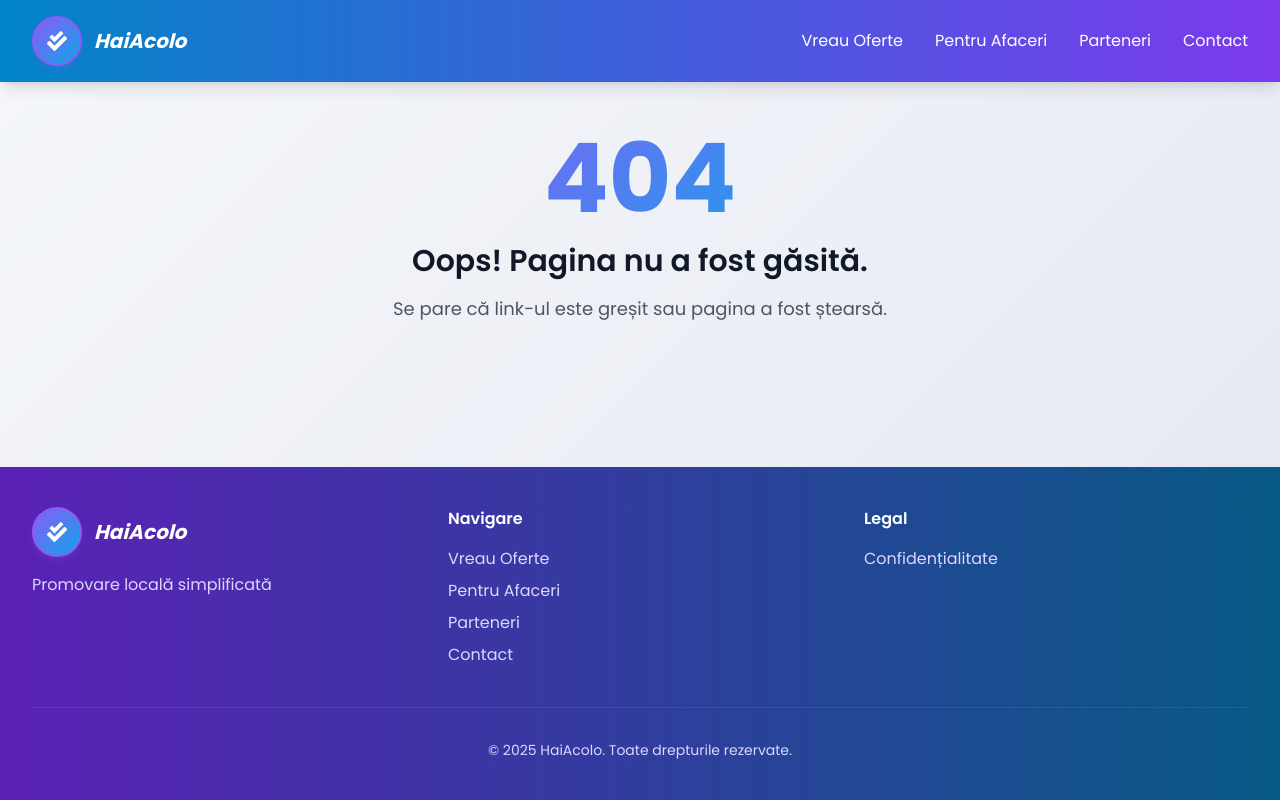
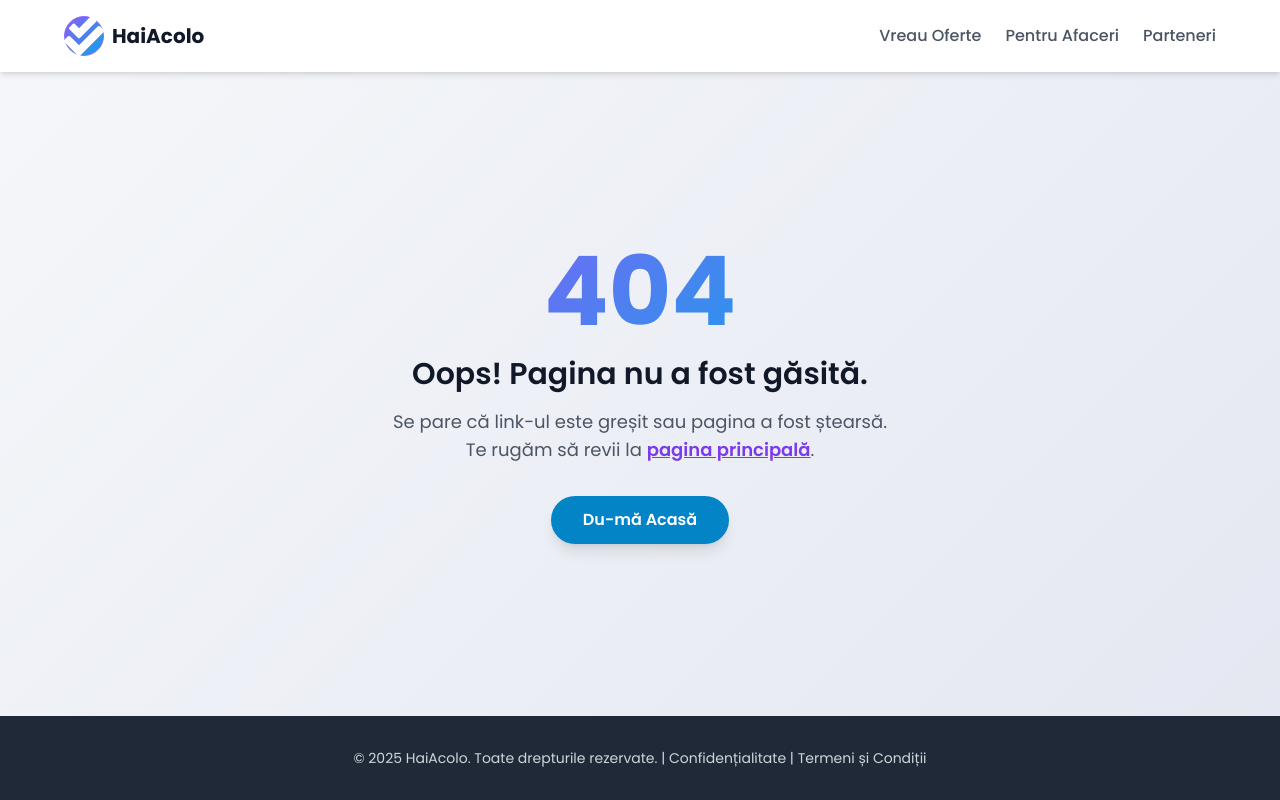
Before and after one commit to viabolat/haiacolo, a website: page 404.html in a window 1280 px wide. Drawn offline with nearby package versions, Linux system fonts and the light colour scheme.

Commit message:
Simplify 404 page layout and styles
Removed complex styles for logo and mobile menu to simplify the design. Updated navigation and footer structure for better consistency.

```diff
--- a/404.html
+++ b/404.html
@@ -6,13 +6,11 @@
     <meta name="viewport" content="width=device-width, initial-scale=1.0" />
     <title>Pagină Negăsită | HaiAcolo</title>
 
-    <!-- SEO Meta Tags -->
     <meta name="description"
         content="Pagina pe care o căutați nu a fost găsită. Se pare că link-ul este greșit sau pagina a fost ștearsă.">
     <meta name="robots" content="noindex, nofollow">
     <link rel="canonical" href="https://www.haiacolo.ro/404" />
 
-    <!-- Tailwind -->
     <script src="https://cdn.tailwindcss.com"></script>
     <script>
         tailwind.config = {
@@ -20,28 +18,12 @@
                 extend: {
                     colors: {
                         primary: {
-                            50: '#f5f3ff',
-                            100: '#ede9fe',
-                            200: '#ddd6fe',
-                            300: '#c4b5fd',
-                            400: '#a78bfa',
-                            500: '#8b5cf6',
-                            600: '#7c3aed',
-                            700: '#6d28d9',
-                            800: '#5b21b6',
-                            900: '#4c1d95',
+                            50: '#f5f3ff', 100: '#ede9fe', 200: '#ddd6fe', 300: '#c4b5fd', 400: '#a78bfa',
+                            500: '#8b5cf6', 600: '#7c3aed', 700: '#6d28d9', 800: '#5b21b6', 900: '#4c1d95',
                         },
                         secondary: {
-                            50: '#f0f9ff',
-                            100: '#e0f2fe',
-                            200: '#bae6fd',
-                            300: '#7dd3fc',
-                            400: '#38bdf8',
-                            500: '#0ea5e9',
-                            600: '#0284c7',
-                            700: '#0369a1',
-                            800: '#075985',
-                            900: '#0c4a6e',
+                            50: '#f0f9ff', 100: '#e0f2fe', 200: '#bae6fd', 300: '#7dd3fc', 400: '#38bdf8',
+                            500: '#0ea5e9', 600: '#0284c7', 700: '#0369a1', 800: '#075985', 900: '#0c4a6e',
                         }
                     }
                 }
@@ -49,11 +31,9 @@
         }
     </script>
 
-    <!-- Icons -->
     <link rel="stylesheet" href="https://cdnjs.cloudflare.com/ajax/libs/font-awesome/6.4.0/css/all.min.css">
 
 
-    <!-- Optional Favicon -->
     <link rel="icon" href="/public/logo.png" type="image/png" sizes="32x32">
     <link rel="icon" href="/public/logo.png" type="image/png" sizes="16x16">
     <link rel="apple-touch-icon" sizes="180x180" href="/public/logo.png">
@@ -72,18 +52,7 @@
             scroll-behavior: smooth;
         }
 
-        .logo-circle {
-            width: 50px;
-            height: 50px;
-            border-radius: 50%;
-            background: linear-gradient(135deg, #8b5cf6 0%, #0ea5e9 100%);
-            display: flex;
-            align-items: center;
-            justify-content: center;
-            position: relative;
-            box-shadow: 0 4px 6px rgba(139, 92, 246, 0.2);
-            border: 2px solid #8b5cf6;
-        }
+        /* Removed complex logo styles for unification */
 
         .gradient-text {
             background: linear-gradient(135deg, #8b5cf6 0%, #0ea5e9 100%);
@@ -93,135 +62,80 @@
             font-weight: 700;
         }
 
-        #mobile-menu {
-            transition: all 0.3s ease;
-        }
+        /* Removed complex mobile menu styles */
     </style>
 </head>
 
 <body class="bg-gray-50 text-gray-900 flex flex-col min-h-screen">
 
-    <header class="bg-gradient-to-r from-secondary-600 to-primary-600 shadow-lg sticky top-0 z-50">
-        <nav class="max-w-7xl mx-auto px-4 sm:px-6 lg:px-8" aria-label="Main navigation">
-            <div class="flex justify-between items-center py-4">
-                <a href="/index" title="HaiAcolo Home" class="hover:opacity-90 transition-opacity flex items-center">
-                    <div class="logo-circle mr-3 floating" aria-hidden="true">
-                        <svg xmlns="http://www.w3.org/2000/svg" viewBox="0 0 512 512" class="w-5 h-5 fill-white">
-                            <path
-                                d="M505 174.8l-39.6-39.6c-9.4-9.4-24.6-9.4-33.9 0L192 374.7 80.6 263.2c-9.4-9.4-24.6-9.4-33.9 0L7 302.9c-9.4 9.4-9.4 24.6 0 34L175 505c9.4 9.4 24.6 9.4 33.9 0l296-296.2c9.4-9.5 9.4-24.7 .1-34zm-324.3 106c6.2 6.3 16.4 6.3 22.6 0l208-208.2c6.2-6.3 6.2-16.4 0-22.6L366.1 4.7c-6.2-6.3-16.4-6.3-22.6 0L192 156.2l-55.4-55.5c-6.2-6.3-16.4-6.3-22.6 0L68.7 146c-6.2 6.3-6.2 16.4 0 22.6l112 112.2z" />
-                        </svg>
-                    </div>
-                    <span class="text-xl font-bold text-white italic">HaiAcolo</span>
-                </a>
-                <div class="hidden md:flex space-x-8">
-                    <a href="/user" class="text-white hover:text-secondary-200 transition-colors nav-link">Vreau
-                        Oferte</a>
-                    <a href="/founder" class="text-white hover:text-secondary-200 transition-colors nav-link">Pentru
-                        Afaceri</a>
-                    <a href="/directory"
-                        class="text-white hover:text-secondary-200 transition-colors nav-link">Parteneri</a>
-                    <a href="mailto:contact@haiacolo.ro"
-                        class="text-white hover:text-secondary-200 nav-link">Contact</a>
-                </div>
-                <button id="mobile-menu-button" class="md:hidden text-white">
-                    <i class="fas fa-bars text-xl"></i>
-                </button>
-            </div>
-        </nav>
+    <header class="p-4 bg-white shadow-md sticky top-0 z-10">
+        <div class="max-w-6xl mx-auto flex justify-between items-center">
+            <a href="/index" title="HaiAcolo Home" class="flex items-center text-xl font-bold text-gray-900">
+                <img src="/public/logo.svg" alt="HaiAcolo Logo" class="w-10 h-10 mr-2">
+                HaiAcolo
+            </a>
+            <nav class="hidden md:flex space-x-6">
+                <a href="/user" class="text-gray-600 hover:text-secondary-600 font-medium transition duration-200">Vreau Oferte</a>
+                <a href="/founder" class="text-gray-600 hover:text-primary-600 font-medium transition duration-200">Pentru Afaceri</a>
+                <a href="/directory" class="text-gray-600 hover:text-primary-600 font-medium transition duration-200">Parteneri</a>
+            </nav>
+            <button id="mobile-menu-button-404" class="md:hidden text-gray-600">
+                <i class="fas fa-bars text-xl"></i>
+            </button>
+        </div>
     </header>
 
-    <!-- Mobile Menu -->
-    <div id="mobile-menu" class="hidden fixed inset-0 bg-white z-50 flex-col items-center pt-20">
-        <button id="close-mobile-menu" class="absolute top-4 right-4 text-gray-600">
+    <div id="mobile-menu-404" class="hidden fixed inset-0 bg-white z-50 pt-20">
+        <button id="close-mobile-menu-404" class="absolute top-4 right-4 text-gray-600">
             <i class="fas fa-times text-2xl"></i>
         </button>
-        <div class="space-y-8 text-center">
-            <a href="mailto:contact@haiacolo.ro"
-                class="block text-2xl font-medium text-gray-900 hover:text-indigo-600">Contact</a>
-            <a href="/directory" class="block text-2xl font-medium text-gray-900 hover:text-indigo-600">Parteneri</a>
-            <a href="/user" class="block text-2xl font-medium text-gray-900 hover:text-indigo-600">Vreau Oferte</a>
-            <a href="/founder" class="block text-2xl font-medium text-gray-900 hover:text-indigo-600">Pentru
-                Afacere</a>
-            <a href="/privacy"
-                class="block text-2xl font-medium text-gray-900 hover:text-indigo-600">Confidențialitate</a>
+        <div class="space-y-8 text-center p-6">
+            <a href="/user" class="block text-2xl font-medium text-gray-900 hover:text-secondary-600">Vreau Oferte</a>
+            <a href="/founder" class="block text-2xl font-medium text-gray-900 hover:text-primary-600">Pentru Afaceri</a>
+            <a href="/directory" class="block text-2xl font-medium text-gray-900 hover:text-primary-600">Parteneri</a>
         </div>
     </div>
 
-    <!-- 404 Section -->
     <main class="flex-grow flex items-center justify-center text-center px-6">
         <div>
             <h1 class="text-8xl font-bold gradient-text mb-4">404</h1>
             <h2 class="text-3xl font-semibold mb-4">Oops! Pagina nu a fost găsită.</h2>
-            <p class="text-lg text-gray-600 mb-8">Se pare că link-ul este greșit sau pagina a fost ștearsă.</p>
+            <p class="text-lg text-gray-600 mb-8">
+                Se pare că link-ul este greșit sau pagina a fost ștearsă.
+                <br>Te rugăm să revii la <a href="/" class="text-primary-600 hover:text-primary-700 underline font-semibold">pagina principală</a>.
+            </p>
+            <a href="/" class="inline-block px-8 py-3 font-semibold text-white bg-secondary-600 rounded-full shadow-lg hover:bg-secondary-700 transition duration-300">
+                Du-mă Acasă
+            </a>
         </div>
     </main>
 
-    <!-- Footer -->
-    <footer class="bg-gradient-to-r from-primary-800 to-secondary-800 text-white py-10 mt-16">
-        <div class="max-w-7xl mx-auto px-4 sm:px-6 lg:px-8">
-            <div class="grid md:grid-cols-3 gap-8">
-                <div>
-                    <div class="flex items-center mb-4">
-                        <div class="logo-circle mr-3" aria-hidden="true">
-                            <svg xmlns="http://www.w3.org/2000/svg" viewBox="0 0 512 512" class="w-5 h-5 fill-white">
-                                <path
-                                    d="M505 174.8l-39.6-39.6c-9.4-9.4-24.6-9.4-33.9 0L192 374.7 80.6 263.2c-9.4-9.4-24.6-9.4-33.9 0L7 302.9c-9.4 9.4-9.4 24.6 0 34L175 505c9.4 9.4 24.6 9.4 33.9 0l296-296.2c9.4-9.5 9.4-24.7 .1-34zm-324.3 106c6.2 6.3 16.4 6.3 22.6 0l208-208.2c6.2-6.3 6.2-16.4 0-22.6L366.1 4.7c-6.2-6.3-16.4-6.3-22.6 0L192 156.2l-55.4-55.5c-6.2-6.3-16.4-6.3-22.6 0L68.7 146c-6.2 6.3-6.2 16.4 0 22.6l112 112.2z" />
-                            </svg>
-                        </div>
-                        <span class="text-xl font-bold text-white italic">HaiAcolo</span>
-                    </div>
-                    <p class="text-primary-200 mb-4">Promovare locală simplificată</p>
-                </div>
-                <div>
-                    <h4 class="text-white font-semibold mb-4">Navigare</h4>
-                    <ul class="space-y-2">
-                        <li><a href="/user" class="text-primary-200 hover:text-white transition-colors">Vreau
-                                Oferte</a>
-                        </li>
-                        <li><a href="/founder" class="text-primary-200 hover:text-white transition-colors">Pentru
-                                Afaceri</a>
-                        </li>
-                        <li><a href="/directory"
-                                class="text-primary-200 hover:text-white transition-colors">Parteneri</a>
-                        </li>
-                        <li><a href="mailto:contact@haiacolo.ro"
-                                class="text-primary-200 hover:text-white transition-colors">Contact</a>
-                        </li>
-                    </ul>
-                </div>
-                <div>
-                    <h4 class="text-white font-semibold mb-4">Legal</h4>
-                    <ul class="space-y-2">
-                        <li><a href="/privacy"
-                                class="text-primary-200 hover:text-white transition-colors">Confidențialitate</a>
-                        </li>
-                    </ul>
-                </div>
-            </div>
-            <div class="mt-10 pt-8 border-t border-primary-700 text-center text-sm text-primary-200">
-                <p>&copy; 2025 HaiAcolo. Toate drepturile rezervate.</p>
-            </div>
-        </div>
+    <footer class="p-8 bg-gray-800 text-center text-gray-300 mt-0">
+        <p class="text-sm">&copy; 2025 HaiAcolo. Toate drepturile rezervate. |
+            <a href="/privacy" class="hover:text-primary-500">Confidențialitate</a> |
+            <a href="/terms" class="hover:text-primary-500">Termeni și Condiții</a>
+        </p>
     </footer>
 
 
     <script>
-        // Mobile Menu Functionality
+        // Mobile Menu Functionality (Unified)
         document.addEventListener("DOMContentLoaded", function () {
-            const mobileMenuButton = document.getElementById("mobile-menu-button");
-            const closeMobileMenu = document.getElementById("close-mobile-menu");
-            const mobileMenu = document.getElementById("mobile-menu");
+            const mobileMenuButton = document.getElementById("mobile-menu-button-404");
+            const closeMobileMenu = document.getElementById("close-mobile-menu-404");
+            const mobileMenu = document.getElementById("mobile-menu-404");
+            const body = document.body;
 
             // Open mobile menu
             mobileMenuButton.addEventListener("click", function () {
                 mobileMenu.classList.remove("hidden");
-                document.body.style.overflow = "hidden";
+                body.style.overflow = "hidden";
             });
 
             // Close mobile menu
             closeMobileMenu.addEventListener("click", function () {
                 mobileMenu.classList.add("hidden");
-                document.body.style.overflow = "";
+                body.style.overflow = "";
             });
 
             // Close menu when clicking on links
@@ -234,7 +148,7 @@
                     }
 
                     mobileMenu.classList.add("hidden");
-                    document.body.style.overflow = "";
+                    body.style.overflow = "";
 
                     if (!this.href.startsWith("mailto:")) {
                         setTimeout(() => {
```
